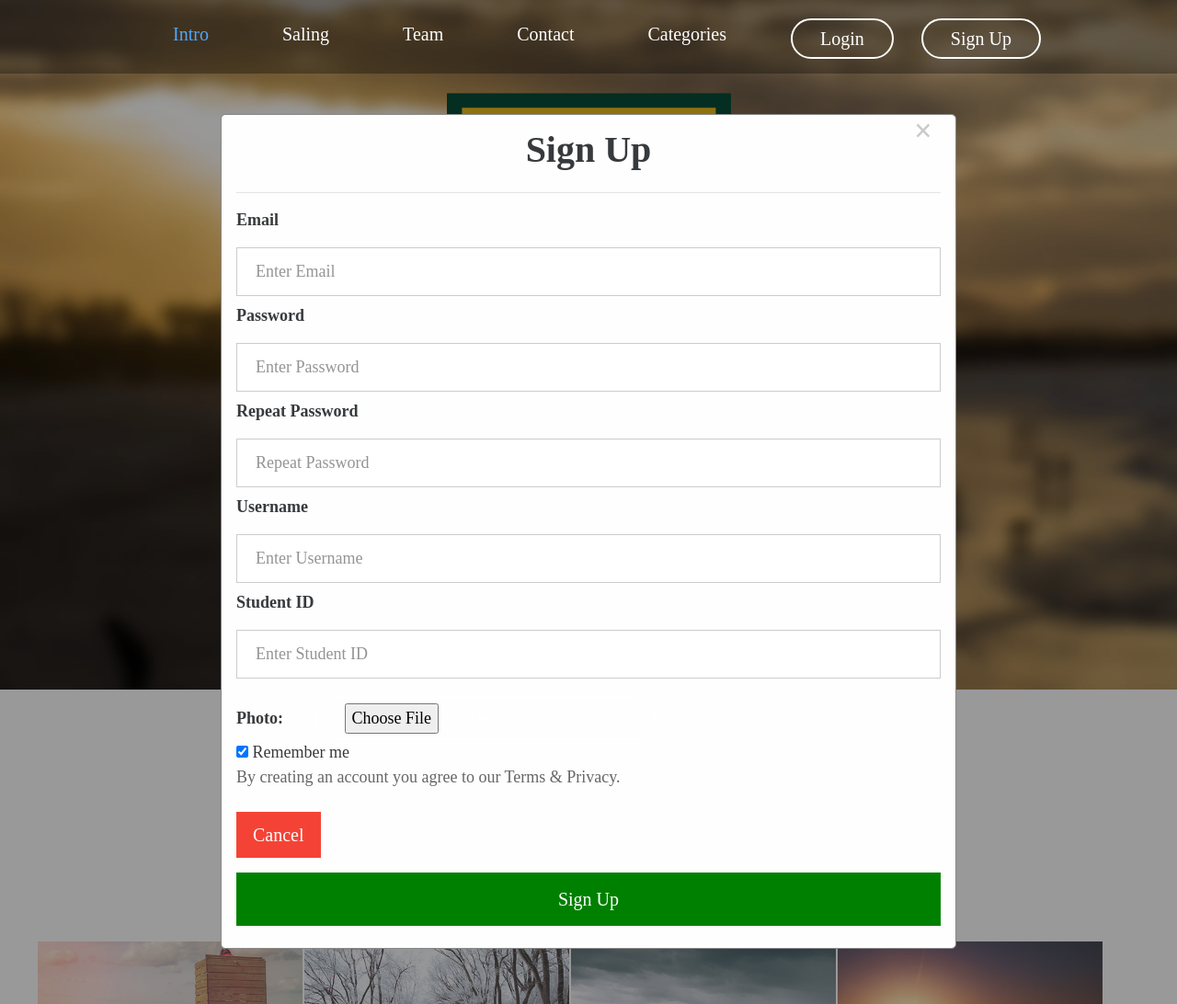
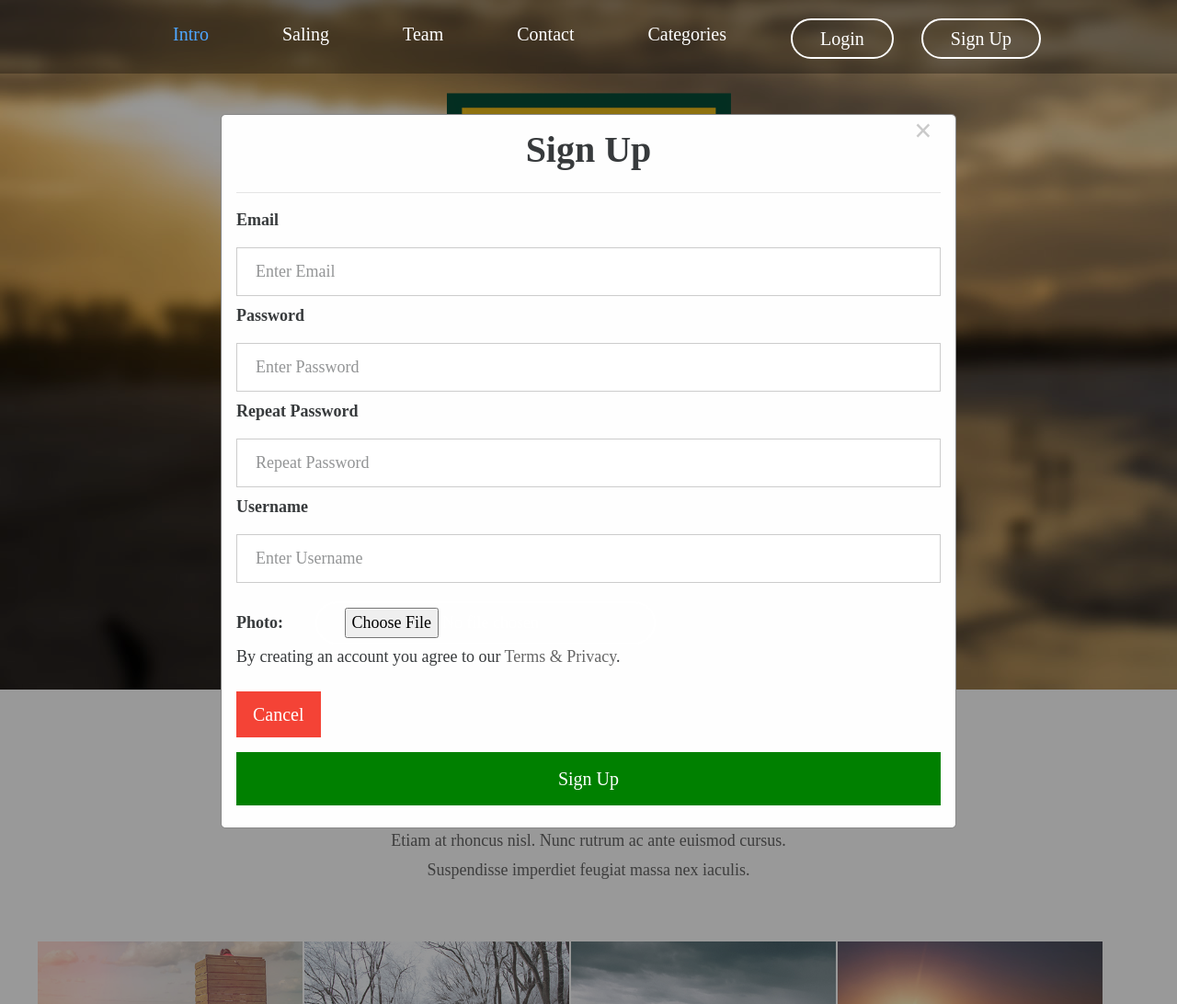
Before and after one commit to cartermyers/URSell, a Django app: template main/templates/index.html in a window 1280 px wide, after a click on "Sign Up". Shown: the whole page at 92% size. Run offline with Django 3.2, Linux system fonts and the light colour scheme; the template is opened without the code that fills it, so the values that code supplies are empty; parts of the project's set-up code (start-up, migrations or seed data) failed here and were passed over; some libraries are stand-ins or nearby versions.

Commit message:
Remove sign up SID and Remember me

```diff
--- a/main/account/models.py
+++ b/main/account/models.py
@@ -17,7 +17,9 @@ class User(AbstractUser):
         """Default text representation of a user"""
         return self.get_username()
 
-    signup(email, password, password_repeat, username, pic):
+    def validate_email()
+
+    def signup(email, password, password_repeat, username, pic):
         """
         DEF: This function takes info from a POST form and creates a user
 
@@ -28,7 +30,6 @@ class User(AbstractUser):
         - psw
         - psw-repeat
         - Uname
-        - Sid (maybe remove later)
         - pic
         """
        # For now, we'll use simple validation
--- a/main/account/views.py
+++ b/main/account/views.py
@@ -23,7 +23,6 @@ def signup(request):
     - psw
     - psw-repeat
     - Uname
-    - Sid (maybe remove later)
     - pic
     """
 
@@ -32,17 +31,14 @@ def signup(request):
     password = request.POST['psw']
     password_repeat = request.POST['psw-repeat']
     username = request.POST['Uname']
-    sid = request.POST['Sid']
     profile_pic = request.POST['pic']
-    remember_user = request.POST['remember_user']
 
     #dictionary for errors:
     signup_errors = User.signup(email, password, password_repeat, username, profile_pic)
 
-       # TODO: check sid?
+       # TODO:
     #       check profile pic?
     #       save profile pic (handle in models)
-    #       use cookies for remember_user
     #       log in user if successful
     #       send user error if unsuccessful
 
--- a/main/templates/index.html
+++ b/main/templates/index.html
@@ -82,12 +82,8 @@
 								      <label><b>Username</b></label>
 								      <input type="text" placeholder="Enter Username" name="Uname" required>
 
-								      <label><b>Student ID</b></label>
-								      <input type="text" placeholder="Enter Student ID" name="Sid" required>
-
 								      <label><b>Photo: </b></label>
-								      <input class="tm-intro-link2" type="file" name="pic" accept="image/*"><br>
-								      <input type="checkbox" checked="checked" name="remember_user"> Remember me
+								      <input class="tm-intro-link2" type="file" name="pic" accept="image/*"><br
  								     <p>By creating an account you agree to our <a href="#">Terms & Privacy</a>.</p>
 
 								      <div class="clearfix">
```
